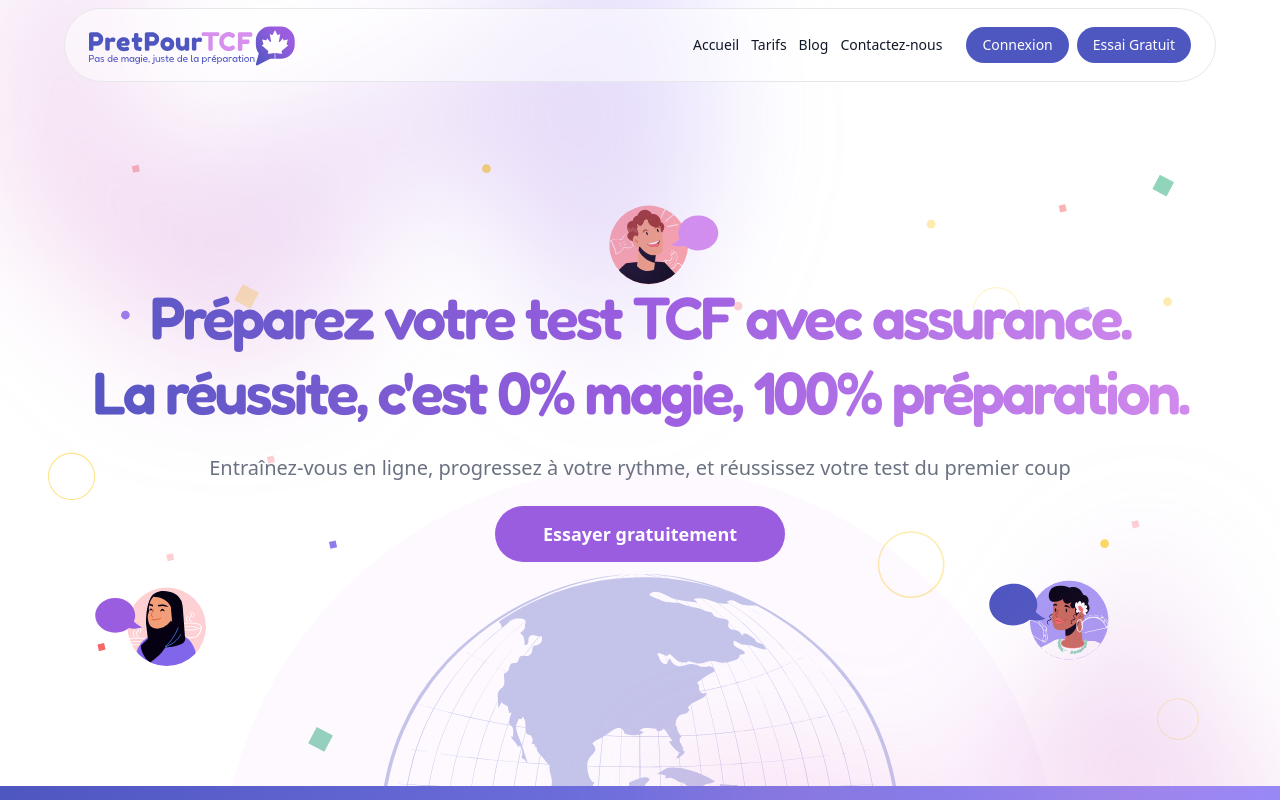
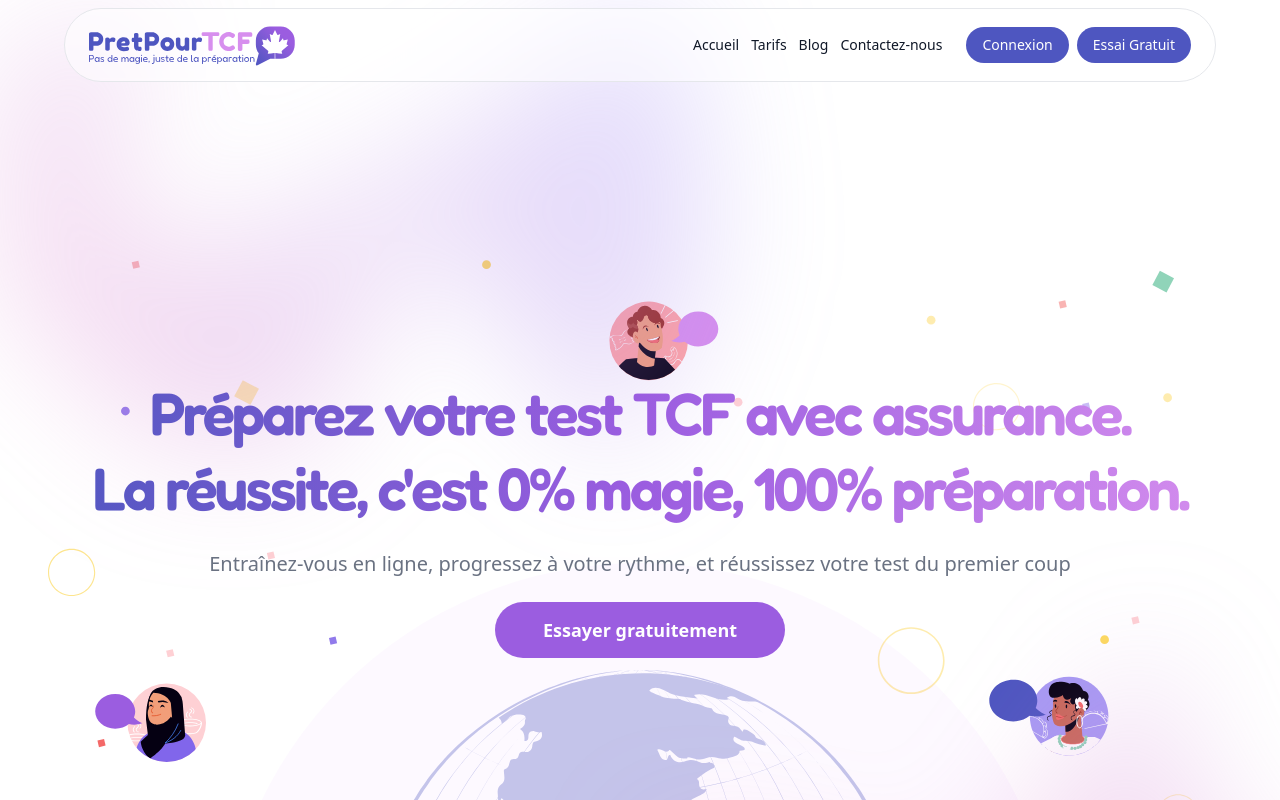
Before and after one commit to kagaramag/pretpourtcf-fe, a Next.js app: page / in a window 1280 px wide. Shown: the top 800 px of the page. Built offline with nearby package versions, Linux system fonts and the light colour scheme; no server answers.

Commit message:
improve account for candidate

```diff
--- a/src/layouts/public.tsx
+++ b/src/layouts/public.tsx
@@ -13,7 +13,7 @@
     <div className="relative">
       <Header />
       <main className="flex-1 overflow-auto">
-        <div className="w-full mx-auto">{children}</div>
+        <div className="w-full mx-auto pt-24">{children}</div>
       </main>
       <Footer />
     </div>
```
